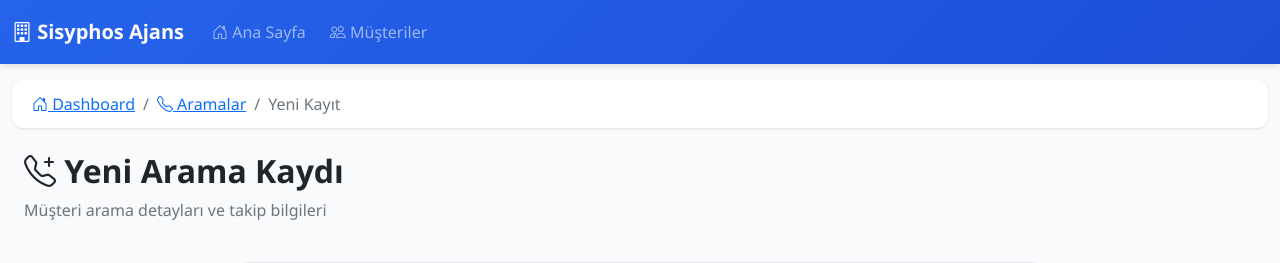
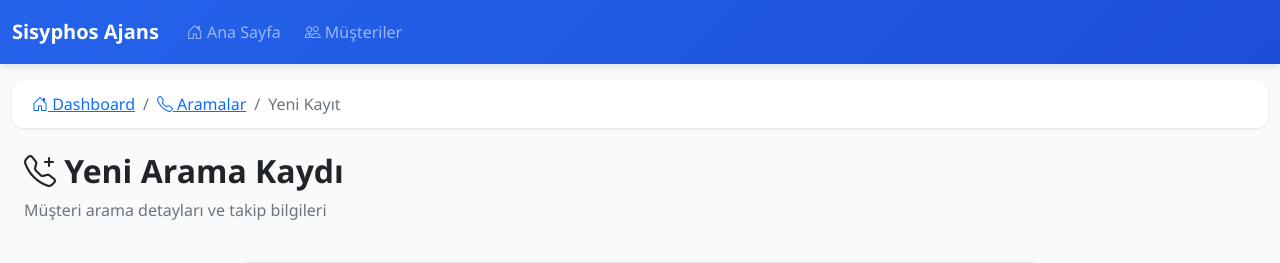
Before and after one commit to eczbabil/ajans-yonetim-sistemi, a Flask app: page /arama_ekle in a window 1280 px wide. Shown: the top 263 px of the page. Run offline with Flask 3, Linux system fonts and the light colour scheme.

Commit message:
Fix: Navbar brand ikonunu kaldirildi - Sadece Sisyphos Ajans metni kaldi

```diff
--- a/templates/base.html
+++ b/templates/base.html
@@ -21,7 +21,7 @@
     <nav class="navbar navbar-expand-lg navbar-dark navbar-modern">
         <div class="container-fluid">
             <a class="navbar-brand" href="{{ url_for('index') }}">
-                <i class="bi bi-building"></i> Sisyphos Ajans
+                Sisyphos Ajans
             </a>
             <button class="navbar-toggler" type="button" data-bs-toggle="collapse" data-bs-target="#navbarNav">
                 <span class="navbar-toggler-icon"></span>
```
